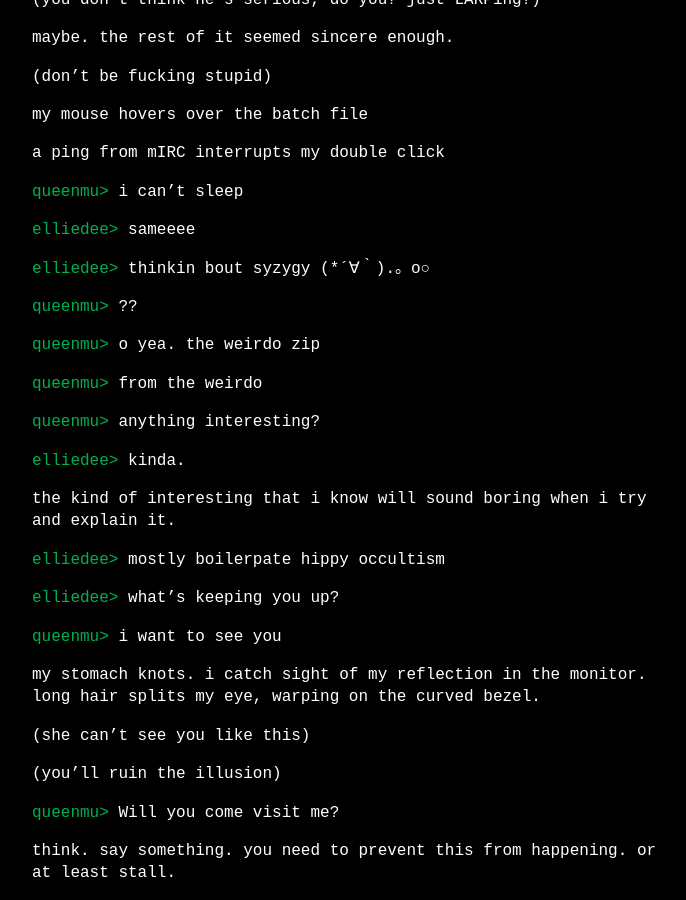
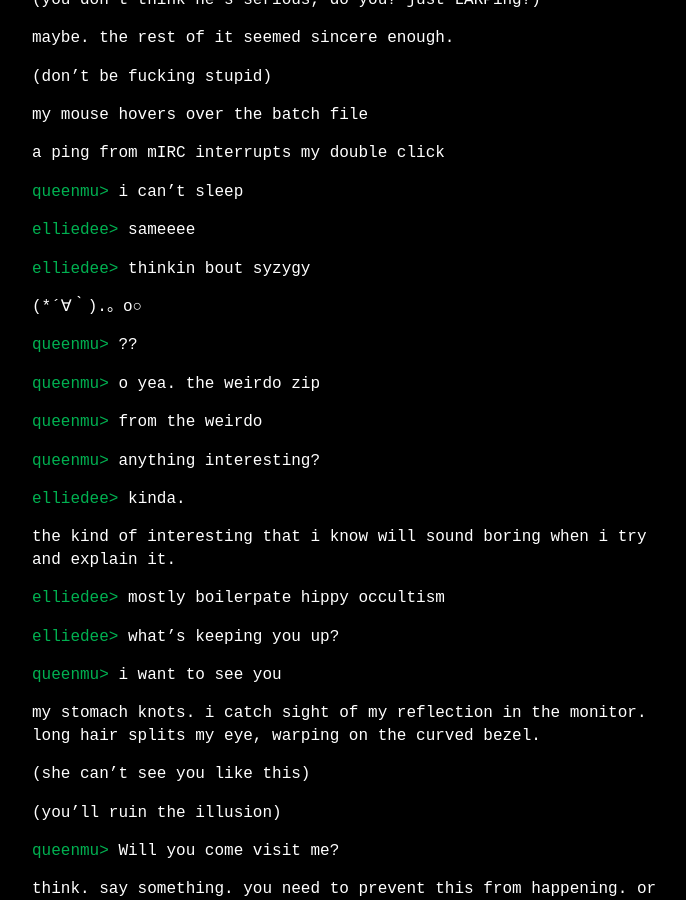
Before and after one commit to nightelectricity/nightelectricity.github.io, a Jekyll site: the page built from _posts/2022-06-16-MEAT_SPACE.md, in a window 1280 px wide and 900 px high, scrolled down 5299 px. Shown: the whole window, without its empty margins (288-974 px from the left). Built offline with Jekyll 4.4.1, drawn with Linux system fonts in a browser that asks for light colours.

Commit message:
Update 2022-06-16-MEAT_SPACE.md

```diff
--- a/_posts/2022-06-16-MEAT_SPACE.md
+++ b/_posts/2022-06-16-MEAT_SPACE.md
@@ -239,7 +239,9 @@ a ping from mIRC interrupts my double click
 
 <span class="green">elliedee></span> sameeee
 
-<span class="green">elliedee></span> thinkin bout syzygy (*´∀｀).。o○
+<span class="green">elliedee></span> thinkin bout syzygy
+<p>(*´∀｀).。o○
+</p>
 
 <span class="green">queenmu></span> ??
 
```
